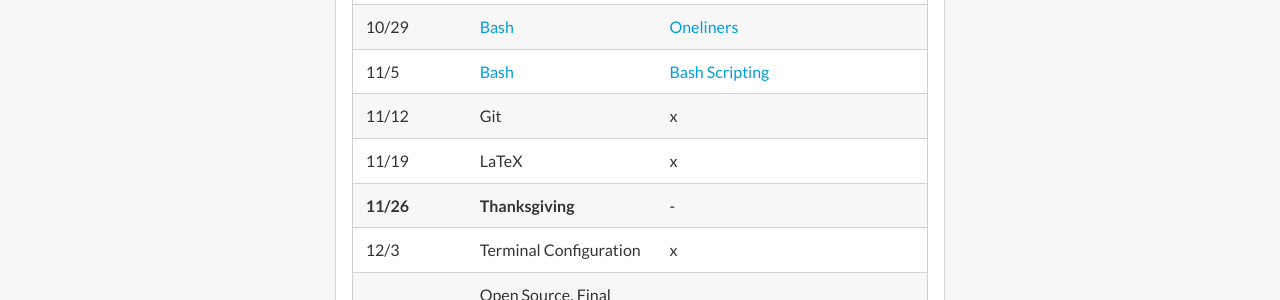
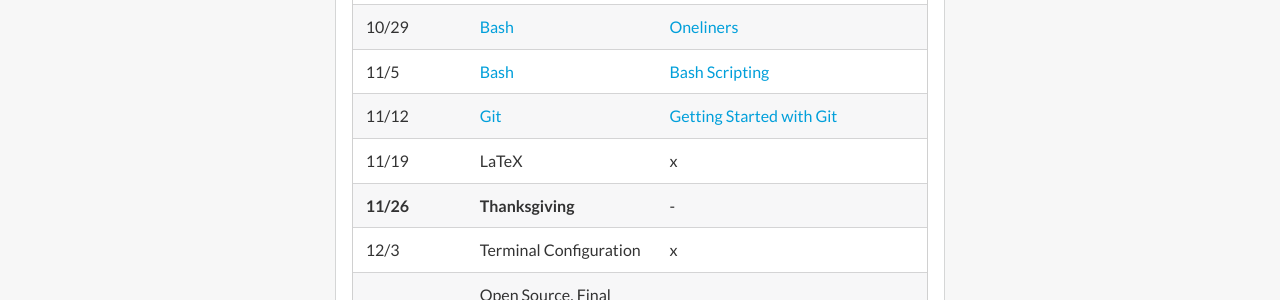
Before and after one commit to cmugpi/cmugpi.github.io, a Jekyll site: the page built from index.md, in a window 1280 px wide and 1338 px high. Shown: the part 912-1212 px from the top of the window. Built offline with Jekyll 4.4.1, drawn with Linux system fonts in a browser that asks for light colours; nearby versions of some CDN libraries.

Commit message:
Added Git links to schedule

```diff
--- a/index.md
+++ b/index.md
@@ -34,7 +39,7 @@ For more information, you should checkout the [syllabus][syllabus].
 | 10/22        | [Bash][bash]                     | [Input & Output][io] & [Regular Expressions][regex] |
 | 10/29        | [Bash][bash]                     | [Oneliners][oneliners]                              |
 | 11/5         | [Bash][bash]                     | [Bash Scripting][scripting]                         |
-| 11/12        | Git                              | x |
+| 11/12        | [Git][git]                       | [Getting Started with Git][gs-git]                  |
 | 11/19        | LaTeX                            | x |
 | __11/26__    | __Thanksgiving__                 | -                                                   |
 | 12/3         | Terminal Configuration           | x |
@@ -61,3 +66,6 @@ For more information, you should checkout the [syllabus][syllabus].
 [regex]:     {{ "/topics/bash/regular-expressions/" | prepend: site.baseprefix }}
 [oneliners]: {{ "/topics/bash/oneliners/"           | prepend: site.baseprefix }}
 [scripting]: {{ "/topics/bash/scripting/"           | prepend: site.baseprefix }}
+
+[git]:    {{ "/topics/git/"                 | prepend: site.baseprefix }}
+[gs-git]: {{ "/topics/git/getting-started/" | prepend: site.baseprefix }}
```
Also changed, not shown: other parts of index.md (+5 -0 lines).
